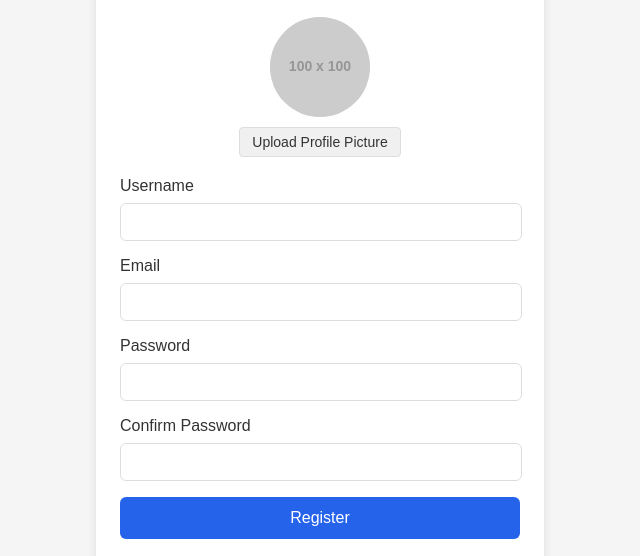
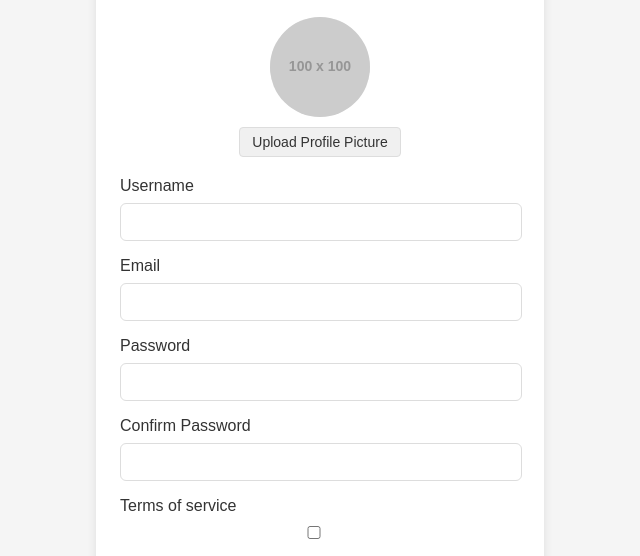
Before and after one commit to ItsRichynator/sida-1, a plain HTML site: page login.html in a window 1280 px wide. Both pictures are taken after a click on the element "Register". Shown: the part 182-738 px from the top of the page, without its empty margins (320-960 px from the left). Drawn offline with Linux system fonts and the light colour scheme; placeholder pictures from the web are drawn by us.

Commit message:
Update login.html

```diff
--- a/login.html
+++ b/login.html
@@ -70,6 +70,11 @@
                     <input type="password" id="register-confirm-password" required>
                 </div>
 
+                <div class="form-group">
+                    <label for="terms"> Terms of service</label>
+                    <input type="checkbox" class="terms" value="terms" id="terms" required>
+                </div>
+
                 <button type="submit" class="login-button">Register</button>
             </form>
             <div class="guest-option">
```
